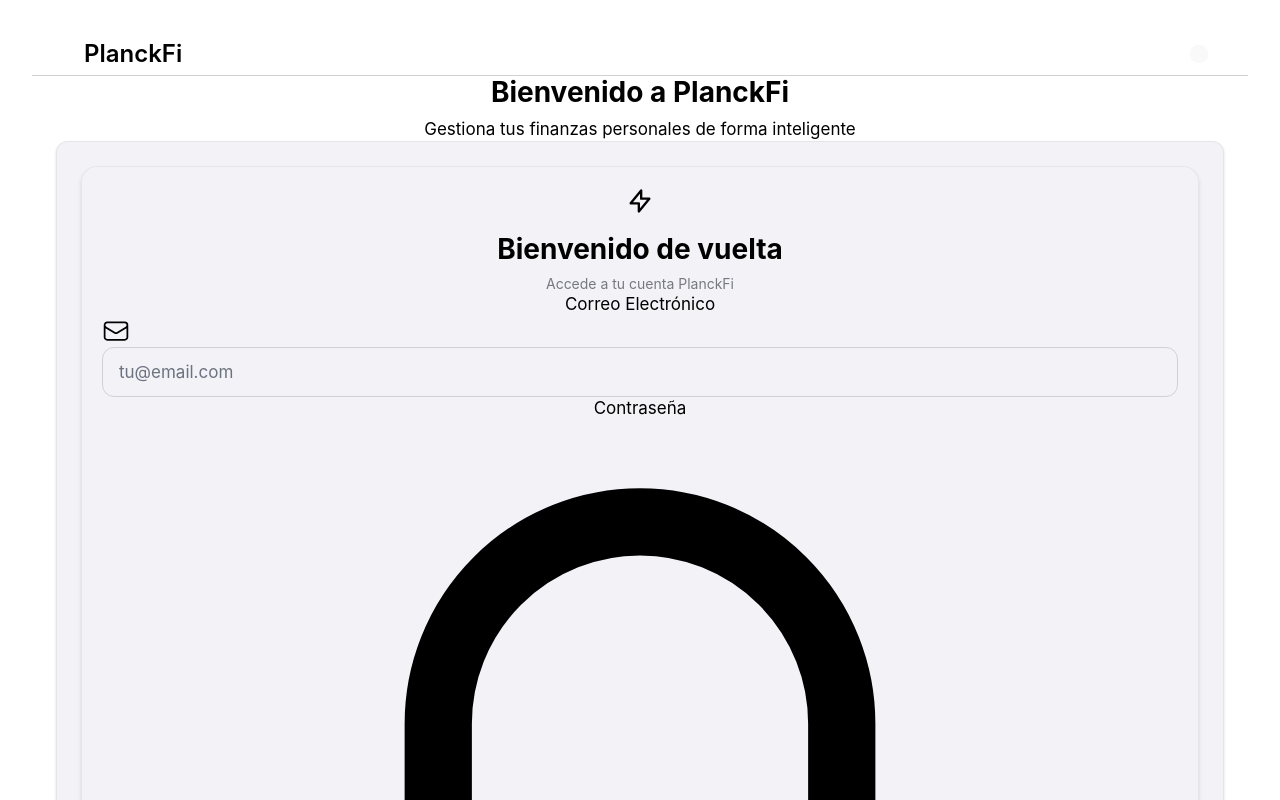
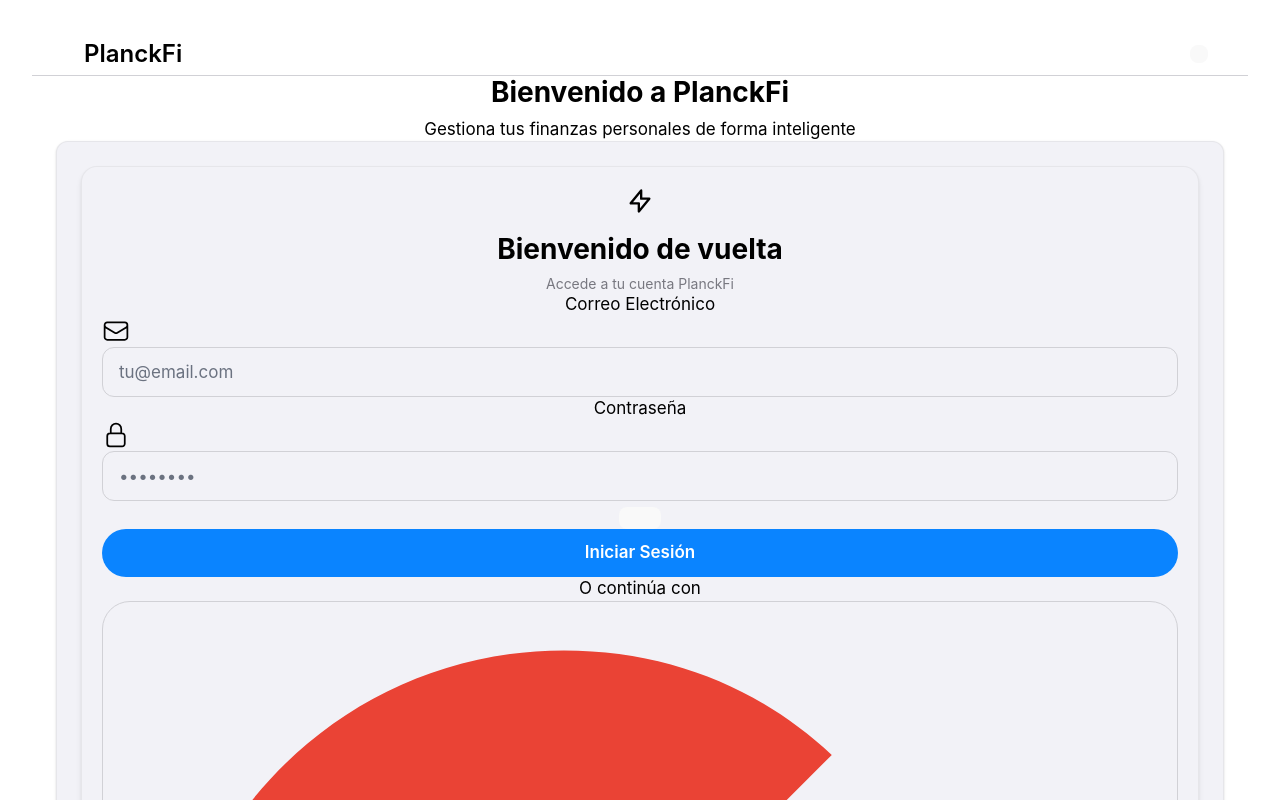
Before and after one commit to carlosrm22/PlanckFi, a React (Vite) app in the folder frontend/: page / in a window 1280 px wide. Shown: the top 800 px of the page. Built offline with nearby package versions, Linux system fonts and the light colour scheme; no server answers; a web font is replaced by a local one.

Commit message:
fix: Limita tamaño de ícono candado en input de contraseña y corrige error de linter
- Aplica ios-icon-tabbar a LockClosedIcon
- Elimina texto accidental 'image.png' en handleSubmit
- Mejora consistencia visual en login

```diff
--- a/frontend/src/components/auth/LoginForm.tsx
+++ b/frontend/src/components/auth/LoginForm.tsx
@@ -93,7 +93,7 @@
                 Contraseña
               </label>
               <div className="ios-relative">
-                <LockClosedIcon className="ios-absolute ios-left-3 ios-top-1/2 ios-transform -ios-translate-y-1/2 ios-w-5 ios-h-5 ios-text-base-400" />
+                <LockClosedIcon className="ios-absolute ios-left-3 ios-top-1/2 ios-transform -ios-translate-y-1/2 ios-icon-tabbar ios-text-base-400" />
                 <input
                   type={showPassword ? 'text' : 'password'}
                   id="password"
```
